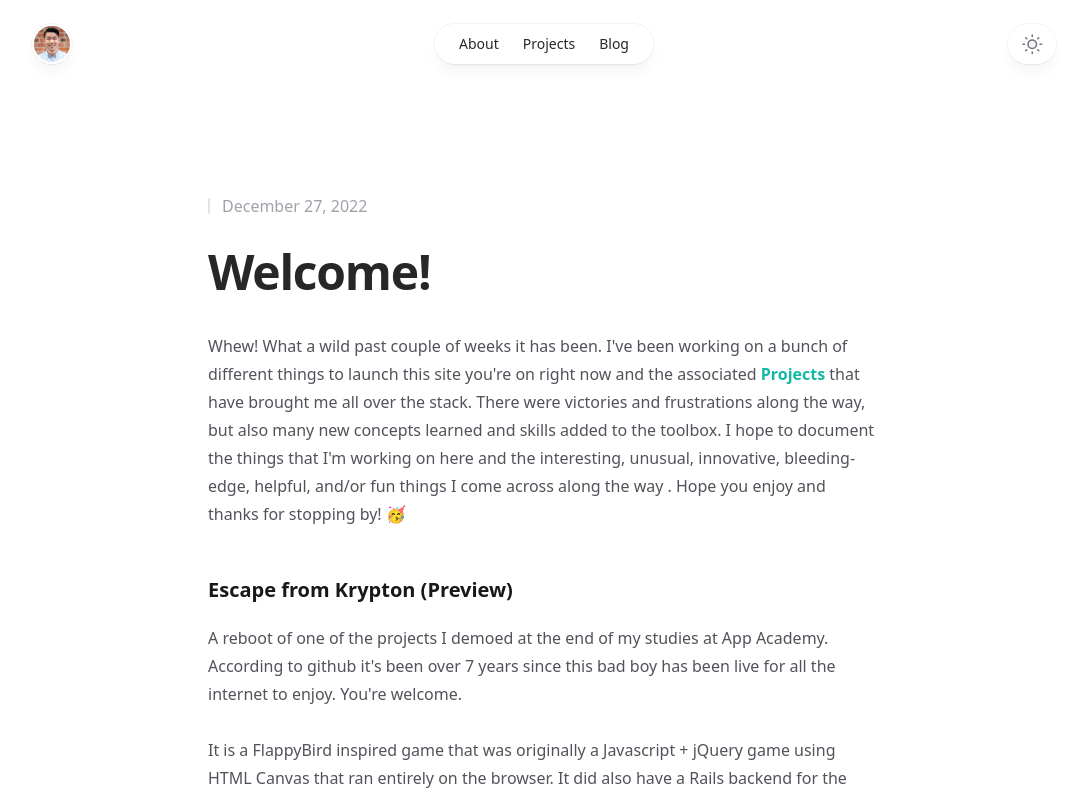
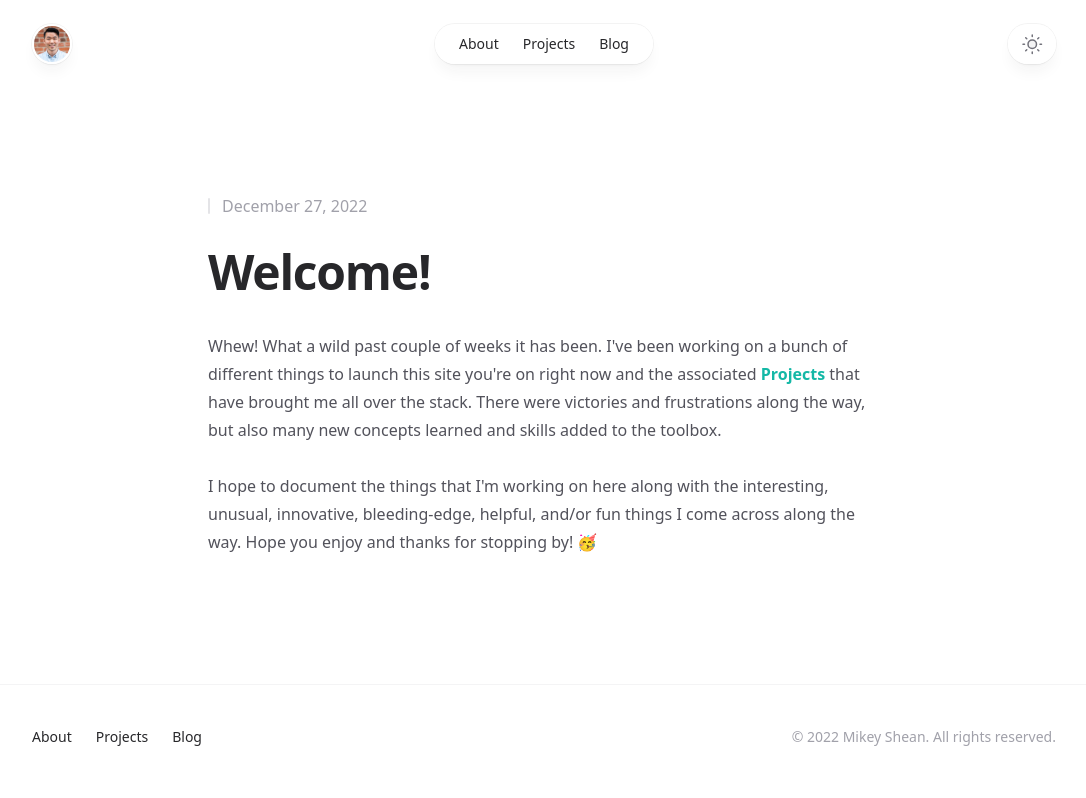
Before and after one commit to mikeyshean/mikeyshean, a Next.js app: page /blog/01_welcome in a window 1280 px wide. Shown: the top 798 px of the page, without its empty margins (96-1182 px from the left). Built offline with nearby package versions, Linux system fonts and the light colour scheme; no server answers.

Commit message:
shorten welcome  post

```diff
--- a/src/pages/blog/01_welcome.mdx
+++ b/src/pages/blog/01_welcome.mdx
@@ -14,7 +14,8 @@ export default (props) => <ArticleLayout meta={meta} {...props} />
 
 Whew! What a wild past couple of weeks it has been.  I've been working on a bunch of different things to launch this site you're on right now and the associated [Projects](/projects)
 that have brought me all over the stack.  There were victories and frustrations along the way, but also many new concepts learned and skills added to the toolbox.
-I hope to document the things that I'm working on here and the interesting, unusual, innovative, bleeding-edge, helpful, and/or fun things I come across along the way .
+
+I hope to document the things that I'm working on here along with the interesting, unusual, innovative, bleeding-edge, helpful, and/or fun things I come across along the way.
 Hope you enjoy and thanks for stopping by! 🥳
 
 {/* # API Mapper
@@ -22,7 +23,7 @@ Hope you enjoy and thanks for stopping by! 🥳
 - Next.js
 - React
 - TailwindCSS */}
-
+{/*
 ## Escape from Krypton (Preview)
 
 A reboot of one of the projects I demoed at the end of my studies at App Academy.  According to github it's been over 7 years since this bad boy has been live for all the
@@ -41,7 +42,7 @@ choosing to implement things that forces me to learn new things along the way.
 - TailwindCSS
 - NextJS with React
 
-*P.S. Although I'd consider myself more of a backend engineer, I've recently been inspired to become a more skilled frontend practioner focusing on React, NextJS, and TypeScript.  You'll probably see me post a lot more about new (or old) frontend concepts that I'm only just coming across for the first time.*
+*P.S. Although I'd consider myself more of a backend engineer, I've recently been inspired to become a more skilled frontend practioner focusing on React, NextJS, and TypeScript.  You'll probably see me post a lot more about new (or old) frontend concepts that I'm only just coming across for the first time.* */}
 
 
 {/* It started with the API Mapper project to get it to a state where I can deploy to a test ECS Fargate AWS environment through the use of AWS Co-pilot.
```
